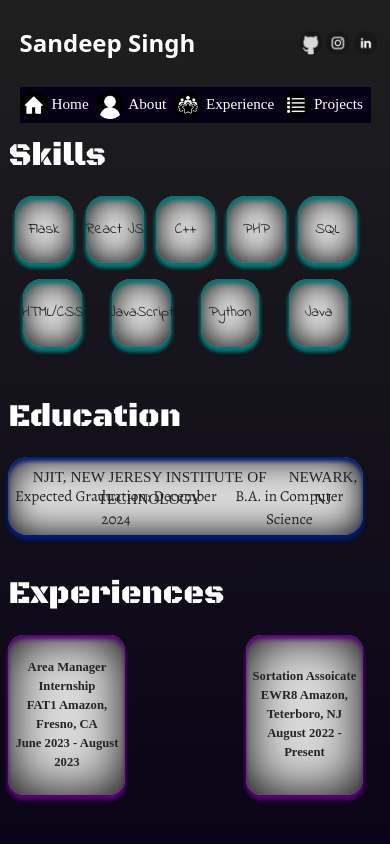
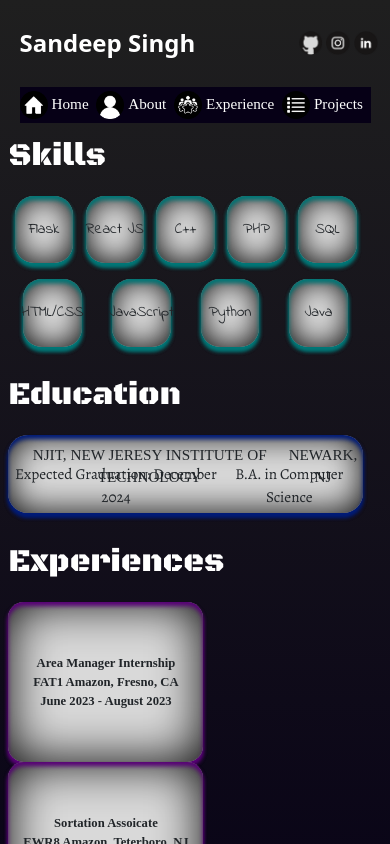
Before and after one commit to SandeepS3/personal-website, a React (Create React App) app: page /experience in a window 390 px wide. Shown: the top 844 px of the page. Built offline with nearby package versions, Linux system fonts and the light colour scheme; a web font is replaced by a local one.

Commit message:
fix experience mobile

```diff
--- a/src/pages/ExperiencesStyles.js
+++ b/src/pages/ExperiencesStyles.js
@@ -179,7 +179,7 @@
   },
   experienceBoxes: {
     display: "flex",
-    justifyContent: "space-between",
+    flexDirection: "column",
     width: "95%",
   },
   experiencesBoxStart: {
@@ -188,7 +188,7 @@
     fontFamily: "Kavivanar",
     fontWeight: "bold",
     fontSize: "1.5vh",
-    width: "30vw",
+    width: "50vw",
     height: "19vh",
     display: "flex",
     flexDirection: "column",
@@ -203,7 +203,7 @@
     fontFamily: "Kavivanar",
     fontWeight: "bold",
     fontSize: "1.5vh",
-    width: "30vw",
+    width: "50vw",
     height: "19vh",
     display: "flex",
     flexDirection: "column",
```
